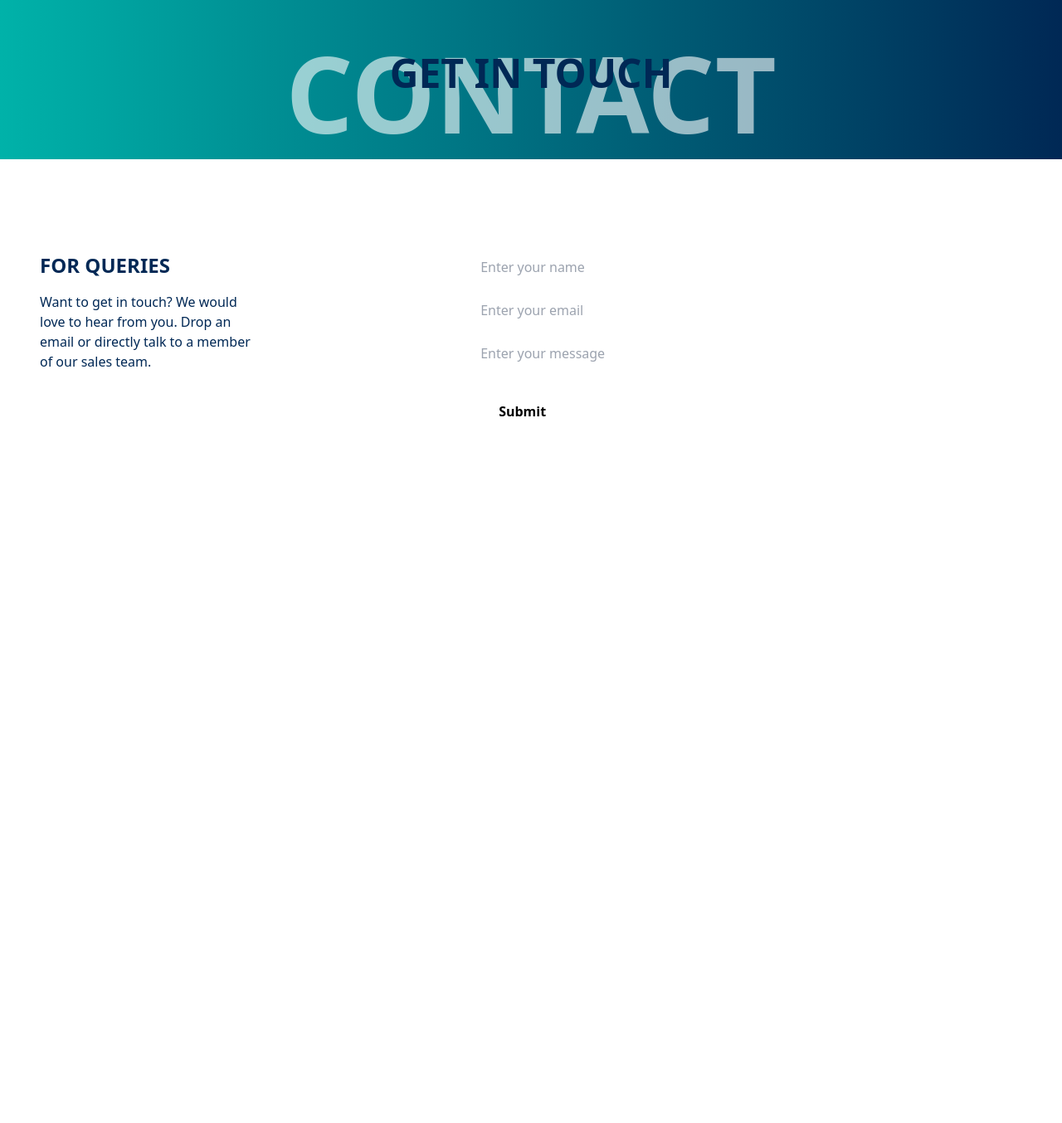
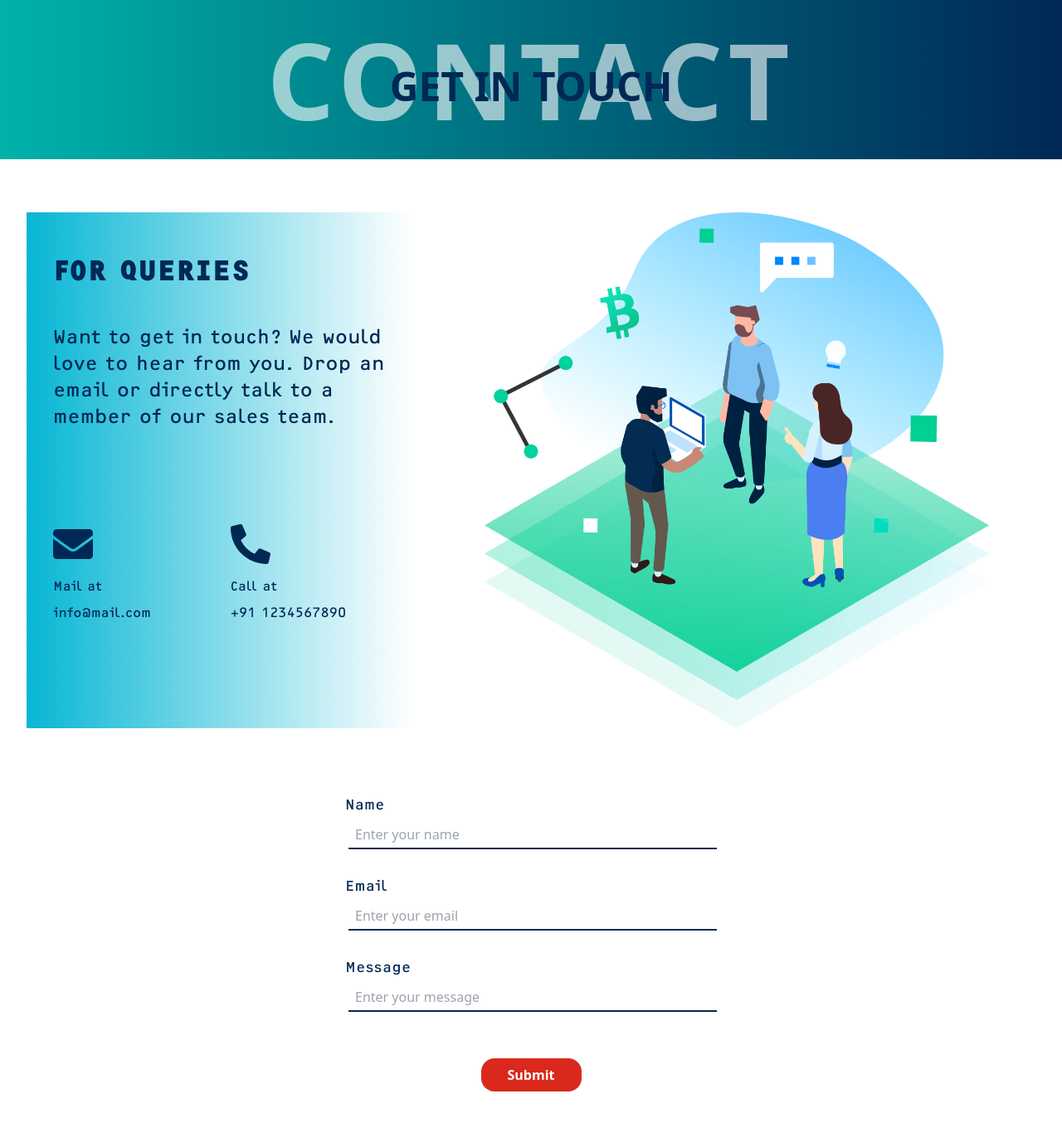
Before and after one commit to shivii011/e-commerce-website, a React (Create React App) app: page / in a window 1280 px wide. Shown: the top 1354 px of the page at 83% size. Before the commit the page ends 816 px from the top, so only its background shows below. Built offline with nearby package versions, Linux system fonts and the light colour scheme.

Commit message:
[an] - Updated UI

```diff
--- a/src/pages/Contact.js
+++ b/src/pages/Contact.js
@@ -2,11 +2,12 @@ import { useState } from 'react'
 // Importing Data from utils folder
 import { ContactIcons, FormFields } from "../utils/ContactData"
 import Button from "../components/shared/Button"
+import img from '../assets/contact.png'
 
 
 const Contact = () => {
-    const fieldStyle = "my-4 px-2 py-1 bg-transparent border-2 text-white block mx-auto w-9/12 lg:w-full"
-    const btnStyle = "border-none bg-gold-web-golden text-dark-charcoal font-bold rounded-2xl my-4 px-8 py-2 hover:text-gold-web-golden hover:bg-dark-charcoal lg:float-left"
+    const fieldStyle = "my-8 px-2 py-1 bg-transparent border-blue border-b-2 sm:w-5/12 text-blue block mx-auto focus:border-orange focus:border-2 font:main font-medium mr-96"
+    const btnStyle = "bg-orange border-none text-white font-bold rounded-2xl my-6 px-8 py-2 hover:bg-blue"
 
     // Initialing state variable with key names and empty value in order to update them on change
     const [details, setDetails] = useState({})
@@ -27,37 +28,47 @@ const Contact = () => {
 
     return (
         <div>
-            <div className="text-center bg-gradient-to-r from-green to-blue h-48 pt-12">
-                <div className="absolute inset-x-0 text-white font-bold tracking-wider opacity-60 text-6xl md:text-9xl md:tracking-normal">CONTACT</div>
-                <div className="relative inset-y-4 text-2xl text-blue font-extrabold  md:text-5xl">GET IN TOUCH</div>
+            <div className="text-center bg-gradient-to-r from-green to-blue h-48 pt-12 sm:pt-8">
+                <div className="absolute inset-x-0 text-white font-bold tracking-wider opacity-60 text-6xl md:text-9xl sm:text-7xl">CONTACT</div>
+                <div className="relative inset-y-4 text-2xl text-blue font-extrabold md:text-5xl md:inset-y-12 sm:text-3xl sm:inset-y-6 ">GET IN TOUCH</div>
             </div>
 
-            <div className="lg:flex lg:justify-evenly lg:gap-64 md:my-16 px-2 md:px-12">
-                <div className="my-12 text-center lg:flex-col lg:w-2/5">
-                    <div className="lg:text-left">
-                        <div className="text-lg text-blue font-bold md:text-2xl">
+            <div className="my-16 mx-8 text-center">
+                <div>
+                    <div className="lg:flex flex-row-reverse lg:gap-8">
+                        <img src={img} alt="" className="lg:w-1/2 md:w-2/3 mx-auto" />
+                        <div className="lg:text-left lg:bg-gradient-to-r from-cyan-500 to-white lg:px-8" >
+                            <div className="my-12">
+                                <div className="text-2xl text-blue font-mainBold font-bold lg:my-12 md:text-2xl lg:text-4xl">
                                     FOR QUERIES
                                 </div>
-                        <p className="text-blue my-4">
+                                <p className="text-lg text-blue font-main my-4 mx-auto lg:text-2xl md:w-[400px]">
                                     Want to get in touch? We would love to hear from you. Drop an email or directly talk to a member of our sales team.
                                 </p>
                             </div>
-                    <div className="lg:gap-4 lg:justify-evenly lg:flex-col lg:float-left md:flex md:justify-evenly">
+
+                            <div className="lg:flex lg:gap-24">
                                 { ContactIcons.map((data) => (
-                            <div className="text-white font-extralight mb-4" key={data.id}>
-                                <div>{data.icon}</div>
-                                <div>{data.title}</div>
+                                    <div className="text-blue font-main my-12" key={data.id}>
+                                        <div className="my-4">{data.icon}</div>
+                                        <div className="my-2">{data.title}</div>
                                         <div>{data.content}</div>
                                     </div>
                                     ))
                                 }
                             </div>
                         </div>
-                <form className="mt-8 text-center w-full" onSubmit={onSubmit}>
+                    </div>
+                </div>
+                <form className="mt-20 text-center flex-col" onSubmit={onSubmit}>
                     {/* Mapping Form Fields */}
                     {/* Bug */}
                     {FormFields.map((fields) => (
-                        <input key={fields.id} type={fields.type} name={fields.name} value={details.values} placeholder={fields.placeholder} className={fieldStyle} onChange={valueHandler}/>
+                        <div key={fields.id} className="flex" >
+                            <label className="hidden lg:block font-main text-blue text-lg w-1 ml-96">{fields.label}</label>
+                            <input type={fields.type} name={fields.name} value={details.values} placeholder={fields.placeholder} className={fieldStyle} onChange={valueHandler}/>
+                        </div>
+
                     ))}
                     <Button value="Submit" className={btnStyle} />
                 </form>
--- a/src/utils/ContactData.js
+++ b/src/utils/ContactData.js
@@ -2,7 +2,7 @@ import { FaEnvelope } from "react-icons/fa"
 import { FaPhoneAlt } from "react-icons/fa"
 
 // Assigning icon style
-const faIconsStyle = "text-gold-web-golden m-auto gf:w-8 gf:h-8 sm:w-12 sm:h-12"
+const faIconsStyle = "mx-auto w-12 h-12 lg:mx-0"
 
 export const ContactIcons = [
     {
@@ -25,6 +25,7 @@ export const FormFields = [
         'id': 301,
         'type': 'input',
         'name': 'name',
+        'label': 'Name',
         //'value': details.name,
         'placeholder': 'Enter your name',
     },
@@ -32,6 +33,7 @@ export const FormFields = [
         'id': 302,
         'type': 'input',
         'name': 'email',
+        'label': 'Email',
         //'value': details.email,
         'placeholder': 'Enter your email',
     },
@@ -39,6 +41,7 @@ export const FormFields = [
         'id': 303,
         'type': 'textarea',
         'name': 'message',
+        'label': 'Message',
         //'value': details.message,
         'placeholder': 'Enter your message',
     },
```
Lines whose indentation alone changed are shown as unchanged.
